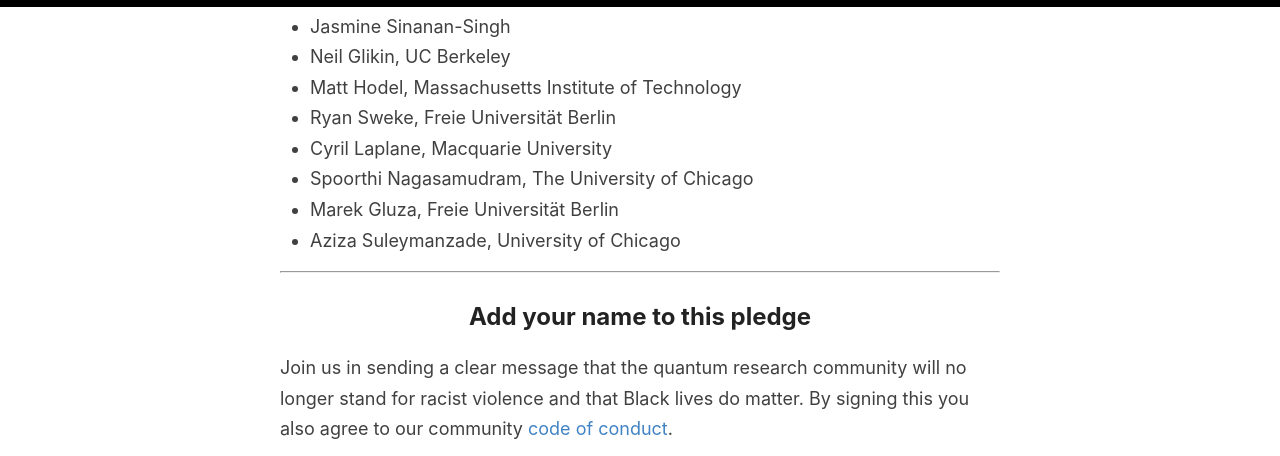
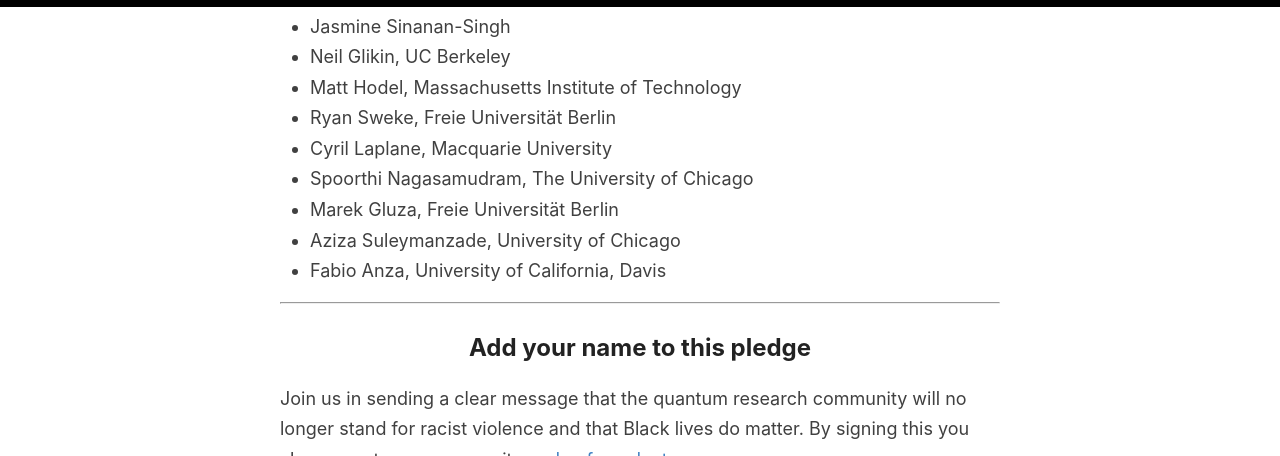
Before and after one commit to quantumforblacklives/quantumforblacklives.github.io, a Jekyll site: the page built from index.html, in a window 1280 px wide and 900 px high, scrolled down 4807 px, cut to the strip 0-456 px from the top of the window. Built offline with Jekyll 4.4.1, drawn with Linux system fonts in a browser that asks for light colours; the list of posts is cut into pages by our own code.

Commit message:
Add signature from Fabio Anza.

```diff
--- a/_includes/signatories.md
+++ b/_includes/signatories.md
@@ -59,3 +59,4 @@
 - Spoorthi Nagasamudram, The University of Chicago
 - Marek Gluza, Freie Universität Berlin
 - Aziza Suleymanzade, University of Chicago
+- Fabio Anza, University of California, Davis
```
